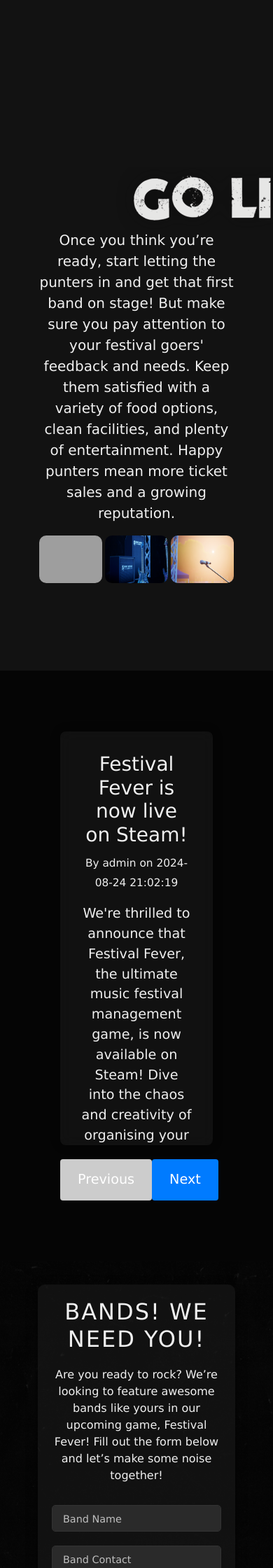
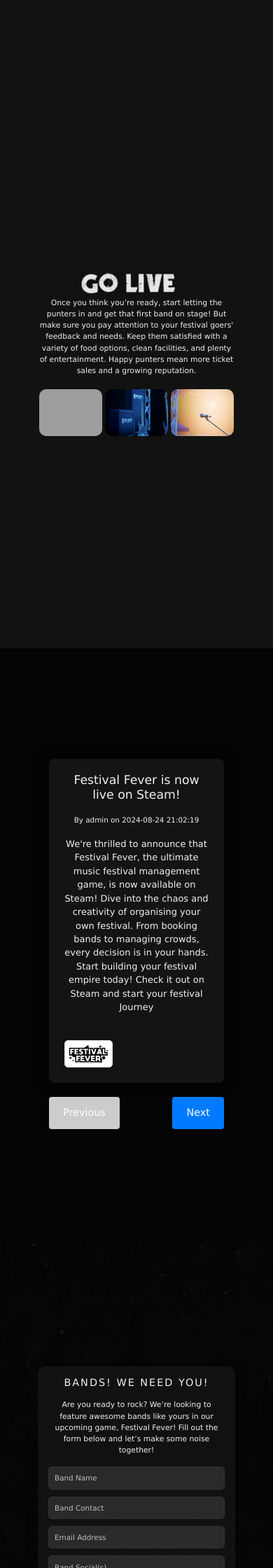
Before and after one commit to hapiuk/GMG, a Flask app: page / in a window 390 px wide. Shown: the part 4240-6480 px from the top of the page at 70% size. Run offline with Flask 3, Linux system fonts and the light colour scheme; some libraries are stand-ins or nearby versions; grey boxes are pictures that could not be loaded.

Commit message:
added some mobile optimisation

```diff
--- a/static/css/styles.css
+++ b/static/css/styles.css
@@ -9,8 +9,19 @@ body {
     padding-top: 70px; /* Ensure content isn't hidden behind the navbar */
 }
 
+
 p {
     font-size: 1em;
+}
+
+@media (max-width: 768px) {
+    body {
+        font-size: 0.9em; /* Smaller text for mobile */
+    }
+
+    p {
+        font-size: 0.75em;
+    }
 }
 
 /* Gallery Styles for Game Sections */
@@ -181,66 +219,14 @@ nav {
 }
 
 /* Game Section 1 */
-
 .game-content {
     font-size: 1.25em;
     margin: 5% auto;
+    font-size: 1em; /* Adjusted for mobile */
+    margin: 2% auto; /* Adjusted for mobile */
 }
 
-.movie-section {
-    position: relative;
-    width: 100%;
-    height: 100vh;
-    overflow: hidden;
-}
 
-.movie-video-container {
-    position: relative;
-    width: 100%;
-    height: 100%;
-}
-
-.trailer-video {
-    position: absolute;
-    top: 0;
-    left: 0;
-    width: 100%;
-    height: 100%;
-    object-fit: cover;
-    z-index: 1;
-}
-
-.overlay {
-    position: absolute;
-    top: 0;
-    left: 0;
-    width: 100%;
-    height: 100%;
-    display: flex;
-    flex-direction: column;
-    justify-content: center;
-    align-items: center;
-    background: rgba(0, 0, 0, 0.5);
-    color: #f0f0f0;
-}
-
-.sound-toggle-btn {
-    position: absolute;
-    top: 12.5%;
-    right: 2.5%;
-    background: rgba(0, 0, 0, 0.7);
-    color: #fff;
-    border: none;
-    padding: 35px;
-    font-size: 24px;
-    cursor: pointer;
-    border-radius: 50%;
-    z-index: 1000;
-}
-
-.sound-toggle-btn:hover {
-    background: rgba(0, 0, 0, 0.9);
-}
 .game-logo {
     width: 50%;
     max-width: 400px;
@@ -359,6 +430,15 @@ nav {
     line-height: 1.6;
 }
 
+.game-header-image,
+.about-image img {
+    width: 100%;
+    height: auto;
+    object-fit: cover; /* Ensure the image covers the container without overflow */
+    max-width: 100%;
+    border-radius: 10px;
+}
+
 /* Mobile Responsiveness */
 @media (max-width: 768px) {
     .about-content {
@@ -455,10 +561,10 @@ nav {
 }
 
 .news-post {
-    max-width: 85%; /* Increase width to fill out the space */
+    max-width: 95%; /* Increased width to fill 95% of the viewport */
     width: 100%;
     background-color: rgba(26, 26, 26, 0.8); /* Darker background with 80% opacity */
-    padding: 30px;
+    padding: 20px;
     box-shadow: 0px 0px 15px rgba(0, 0, 0, 0.5); /* Slightly darker shadow */
     border-radius: 8px;
     color: #f0f0f0; /* Ensure text color matches the theme */
@@ -466,7 +572,6 @@ nav {
     flex-direction: column;
     justify-content: center;
     align-items: center;
-    height: auto; /* Adjust height to fit content */
     box-sizing: border-box;
     margin: auto; /* Center the post horizontally */
     text-align: center; /* Center the text within the post */
@@ -474,10 +579,37 @@ nav {
     position: relative; /* Ensure proper positioning of elements inside */
 }
 
-.news-post p {
-    font-size: 1.2em; /* Increase font size for better readability */
+.news-post h3 {
+    font-size: 1.5em; /* Reduced font size for titles */
+    margin-bottom: 15px;
 }
 
+/* Responsive Design */
+@media (max-width: 768px) {
+    .news-post {
+        max-width: 95%; /* Ensure the post width is 95% of the viewport on mobile */
+        padding: 15px;
+    }
+
+    .news-post h3 {
+        font-size: 1.2em; /* Further reduce title size on mobile */
+    }
+
+    .news-post p {
+        font-size: 0.9em; /* Slightly smaller paragraph text on mobile */
+    }
+
+    .media-content {
+        flex-direction: column; /* Stack media items vertically on mobile */
+    }
+
+    .post-image {
+        max-width: 90%; /* Ensure images don’t overflow the container */
+        margin-bottom: 15px; /* Add space between stacked images */
+    }
+}
+
+/* Media content adjustments for mobile */
 .media-content {
     display: flex;
     justify-content: center;
@@ -487,58 +619,26 @@ nav {
 }
 
 .post-image {
-    max-width: 30%; /* Control the image size */
+    max-width: 40%; /* Increase image size slightly */
     height: auto;
-    cursor: pointer; /* Indicate that images can be clicked to enlarge */
-    border-radius: 5px; /* Maintain consistent border radius */
+    cursor: pointer;
+    border-radius: 5px;
 }
 
-.post-video {
-    max-width: 100%;
-    height: auto;
-    margin-top: 10px;
-}
+/* Adjustments for mobile */
+@media (max-width: 768px) {
+    .news-post {
+        max-width: 90vw; /* Increase width for mobile view */
+        padding: 20px; /* Adjust padding to prevent squishing */
+    }
 
-/* News Section */
-.news-section {
-    min-height: 100vh; /* Ensure the news section is at least the height of the viewport */
-    display: flex;
-    flex-direction: column;
-    justify-content: center; /* Center content vertically */
-    align-items: center; /* Center content horizontally */
-    padding: 40px; /* Increase padding for more space */
-    box-sizing: border-box;
-    background-color: rgba(0, 0, 0, 0.7); /* Slightly opaque background */
-}
+    .news-post p {
+        font-size: 0.9em; /* Slightly smaller text for mobile */
+    }
 
-.news-post {
-    max-width: 80vw; /* Take up 80% of the viewport width */
-    width: 100%;
-    background-color: rgba(26, 26, 26, 0.6); /* Dark background with slight opacity */
-    padding: 30px; /* Increase padding for more content space */
-    box-shadow: 0px 0px 15px rgba(0, 0, 0, 0.2);
-    border-radius: 8px;
-    margin-bottom: 20px; /* Add some space at the bottom */
-    color: #f0f0f0; /* Light text color for contrast */
-    min-height: 50vh; /* Ensure a minimum height of 50% of the viewport */
-    max-height: 70vh; /* Limit the maximum height to 70% of the viewport */
-    overflow-y: auto; /* Allow scrolling if content exceeds the max height */
-    display: flex;
-    flex-direction: column;
-    justify-content: space-between; /* Ensure content is spaced out evenly */
-}
-
-.media-content {
-    display: flex;
-    justify-content: center;
-    gap: 10px;
-    flex-wrap: wrap;
-}
-
-.post-image {
-    max-width: 33%; /* Control the image size */
-    height: auto;
-    cursor: pointer; /* Indicate that images can be clicked to enlarge */
+    .post-image {
+        max-width: 80%; /* Make images larger in the mobile view */
+    }
 }
 
 .post-video {
@@ -565,6 +665,8 @@ nav {
     border-radius: 4px;
     font-size: 1.2em; /* Increase font size for better readability */
     transition: background-color 0.3s;
+    padding: 12px 20px; /* Adjusted for mobile */
+    font-size: 1em; /* Adjusted for mobile */
 }
 
 .nav-btn:disabled {
@@ -587,6 +689,9 @@ nav {
     box-shadow: 1px 1px 3px #0008;
     transition: transform .4s ease-out, box-shadow .3s, z-index .3s;
     z-index: 0;
+    height: auto; /* Adjusted for mobile */
+    max-width: 48%; /* Adjusted for mobile */
+    margin: 1%; /* Adjusted for mobile */
 }
 
 .post-image:hover {
@@ -629,7 +734,7 @@ nav {
 .contact-form-container {
     width: 100%;
     background-color: rgba(26, 26, 26, 0.6); /* Slightly transparent background */
-    padding: 40px;
+    padding: 20px; /* Reduced padding */
     border-radius: 10px;
     box-shadow: 0 4px 15px rgba(0, 0, 0, 0.5);
     color: #f0f0f0;
@@ -639,36 +744,37 @@ nav {
 
 .contact-form-container h2 {
     font-size: 2.5em;
-    margin-bottom: 20px;
+    margin-bottom: 15px; /* Reduced margin below the heading */
     text-transform: uppercase;
     letter-spacing: 2px;
 }
 
 .contact-description {
     font-size: 1.2em;
-    margin-bottom: 30px;
+    margin-bottom: 15px; /* Reduced margin below the description */
     color: #f0f0f0;
 }
 
 /* Form Styling */
 .form-group {
-    margin-bottom: 20px;
+    margin-bottom: 10px; /* Reduced space between form groups */
     position: relative;
 }
 
 .form-control {
     width: 100%;
-    padding: 15px;
-    font-size: 1em;
+    padding: 10px; /* Reduced padding for form fields */
+    font-size: 0.9em; /* Slightly reduced font size */
     border-radius: 5px;
     border: 1px solid #333;
     background-color: #2a2a2a;
     color: #ffffff;
+    margin-bottom: 5px; /* Remove any default margin between fields */
 }
 
 .form-control::placeholder {
     color: #bfbfbf;
-    font-size: 0.9em;
+    font-size: 0.85em;
 }
 
 .form-control:focus {
@@ -695,22 +802,29 @@ nav {
 /* Responsive Design */
 @media (max-width: 768px) {
     .contact-form-container {
-        padding: 20px;
+        padding: 15px; /* Further reduced padding */
     }
 
     .contact-form-container h2 {
-        font-size: 2em;
+        font-size: 1em;
     }
 
     .contact-description {
-        font-size: 1em;
+        font-size: 0.75em;
+    }
+
+    .form-control {
+        padding: 8px; /* Further reduced padding for form fields */
+        font-size: 0.85em; /* Further reduced font size */
     }
 
     .btn-primary {
-        padding: 12px 20px;
+        padding: 8px; /* Further reduced padding for buttons */
+        font-size: 0.9em; /* Further reduced font size for buttons */
     }
 }
 
+/* Media content */
 .media-content {
     display: flex;
     justify-content: center;
--- a/static/js/index.js
+++ b/static/js/index.js
@@ -104,7 +104,22 @@ document.addEventListener('DOMContentLoaded', () => {
         touchEndY = event.touches[0].clientY;
     };
 
-    const handleTouchEnd = () => {
+    const handleTouchEnd = (event) => {
+        const target = event.target;
+
+        if (
+            target.classList.contains('sound-toggle-btn') ||
+            target.closest('.nav-right') ||
+            target.closest('.form-group') ||
+            target.closest('.steam-wishlist-button') ||
+            target.classList.contains('nav-btn') || // Added for news section buttons
+            target.closest('#contact-form button[type="submit"]') // Added for the send message button
+        ) {
+            // Prevent scrolling when interacting with certain elements
+            event.stopPropagation();
+            return;
+        }
+
         if (touchStartY - touchEndY > 50 && currentSection < sections.length - 1) {
             currentSection++;
             scrollToSection(currentSection);
@@ -195,7 +210,6 @@ document.addEventListener('DOMContentLoaded', () => {
     document.getElementById('prev-post').disabled = true;
     document.getElementById('next-post').disabled = postsData.length <= 1;
 
-    // AJAX form submission for the contact form
     $('#contact-form').on('submit', function (event) {
         event.preventDefault();
 
@@ -204,7 +218,7 @@ document.addEventListener('DOMContentLoaded', () => {
             type: 'POST',
             data: $(this).serialize(),
             success: function (response) {
-                console.log(response); // Log the response to see what is returned
+                console.log(response);
                 if (response.success) {
                     $('#flash-messages').html('<div class="alert alert-success">' + response.message + '</div>');
                     $('#contact-form')[0].reset();
@@ -213,10 +227,21 @@ document.addEventListener('DOMContentLoaded', () => {
                 }
             },
             error: function (xhr, status, error) {
-                console.error('Error:', error); // Log the error
-                console.error('Response:', xhr.responseText); // Log the response text
+                console.error('Error:', error);
+                console.error('Response:', xhr.responseText);
                 $('#flash-messages').html('<div class="alert alert-danger">There was an error processing your request. Refresh the page and please try again.</div>');
             }
         });
     });
+
+    document.addEventListener('DOMContentLoaded', () => {
+        const hamburger = document.querySelector('.hamburger-menu');
+        const navRight = document.querySelector('.nav-right');
+
+        if (hamburger) {
+            hamburger.addEventListener('click', () => {
+                navRight.classList.toggle('show');
+            });
+        }
+    });
 });
--- a/templates/index.html
+++ b/templates/index.html
@@ -22,6 +22,7 @@
                 sizes="(max-width: 768px) 100vw, 50px"
                 id="welcome-banner"
                 alt="Grave Mistake Games">
+            <div class="hamburger-menu">&#9776;</div>
             <div class="nav-right">
                 <a href="#about-section">About Us</a> |
                 <a href="#gamesection1">Festival Fever</a> |
```
Also changed, not shown: other parts of static/css/styles.css (+268 -50 lines), static/site.db, 1 other file.
